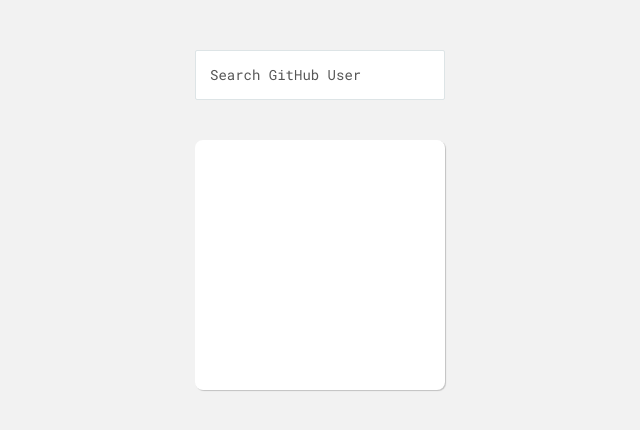
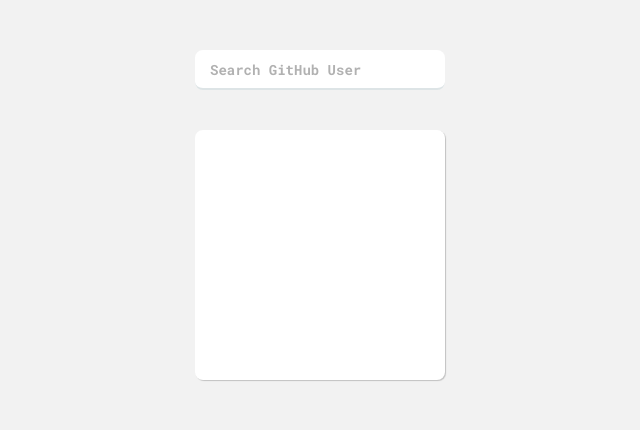
Before and after one commit to daniel-silva-dxp/new-couse-react, a React app: page / in a window 1280 px wide. Shown: the whole page, without its empty margins (320-960 px from the left). Built offline with nearby package versions, Linux system fonts and the light colour scheme.

Commit message:
feat: alternado a formatação do input serach

```diff
--- a/src/Components/Search/style.css
+++ b/src/Components/Search/style.css
@@ -4,11 +4,14 @@
 }
 
 input[type="search"] {
+	border-style: none none solid;
+	border-color: #dde4e6;
+	border-width: 2px;
 	outline: 0;
 	width: 100%;
-	padding: 15px 15px;
-	border-radius: 2px;
-	border: 1px solid #dde4e6;
+	height: 40px;
+	padding: 0 15px;
+	border-radius: 8px;
 	background: #fff;
 	font-size: 16px;
 	line-height: 16px;
@@ -22,12 +25,12 @@
 
 label {
 	position: absolute;
-	color: #565656;
+	color: #b1b1b1;
 	font-size: 14px;
-	font-weight: normal;
+	font-weight: 600;
 	pointer-events: none;
 	left: 15px;
-	top: 15px;
+	top: 10px;
 	transition: 0.2s ease all;
 	-moz-transition: 0.2s ease all;
 	-webkit-transition: 0.2s ease all;
@@ -35,8 +38,9 @@
 
 input[type="search"]:focus ~ label,
 input[type="search"]:valid ~ label {
-	top: 2px;
-	font-size: 10px;
+	top: -17px;
+	font-size: 12px;
+	color: #565656;
 }
 
 .bar {
```
